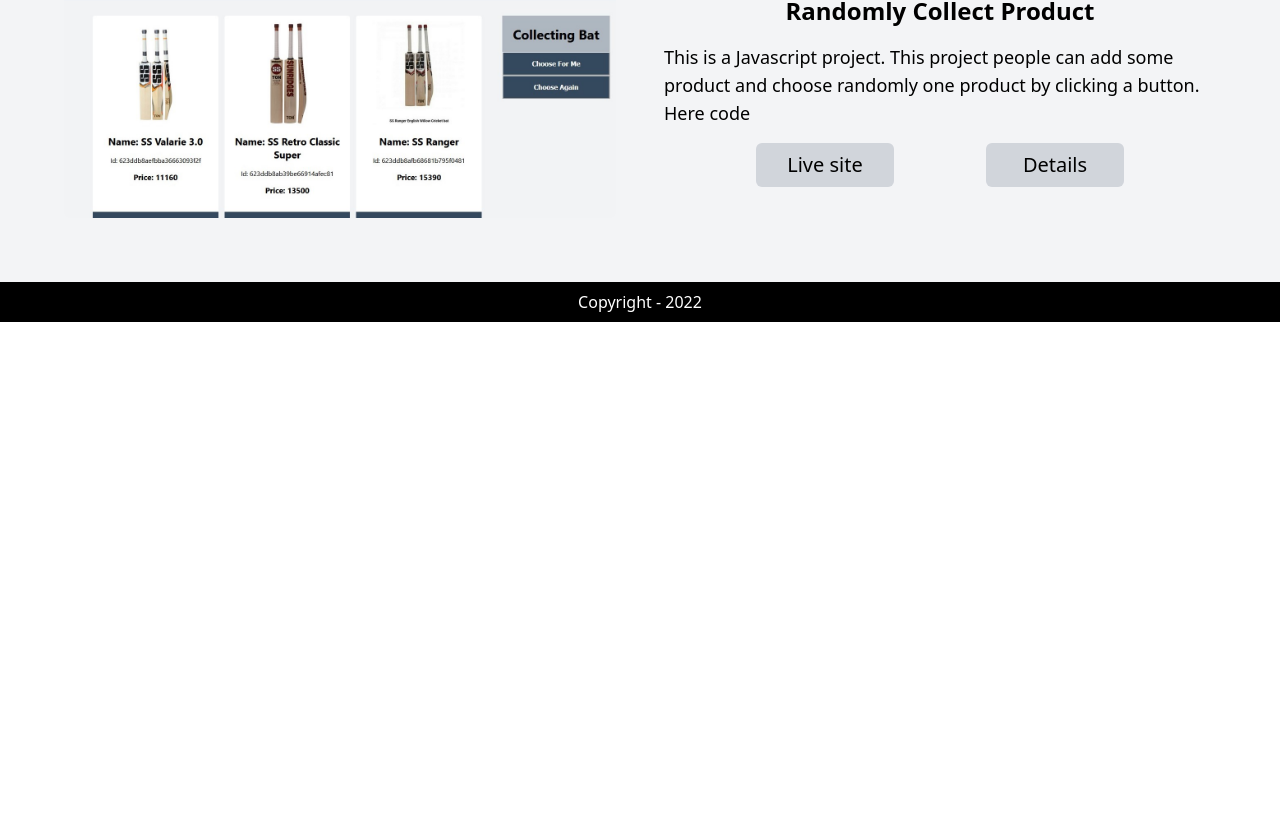
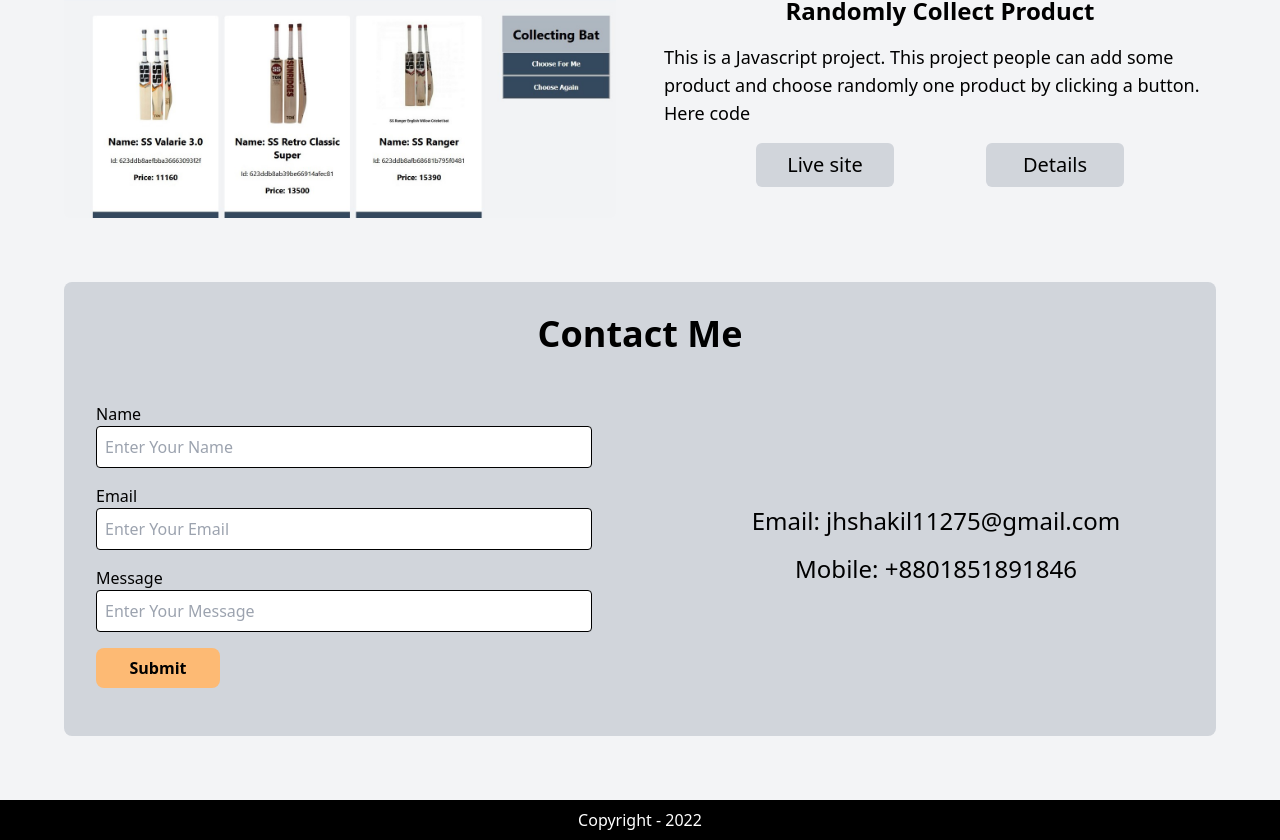
Before and after one commit to jhshakil/protfolio-vuejs, a Vue app: page / in a window 1280 px wide. Shown: the part 2187-3027 px from the top of the page. Before the commit the page ends 2509 px from the top, so only its background shows below. Built offline with nearby package versions, Linux system fonts and the light colour scheme; the HTML template or start-up script is replaced by a standard one.

Commit message:
create contact form

```diff
--- /dev/null
+++ b/src/components/Contact.vue
@@ -0,0 +1,56 @@
+<template>
+    <div class="m-16 bg-gray-300 rounded-lg">
+        <h2 class="text-4xl font-bold text-center pt-8">Contact Me</h2>
+        <div class="grid grid-cols-2 gap-8 items-center">
+            <form class="p-8" @submit.prevent="sending()">
+                <div class="my-4">
+                    <label>Name</label>
+                    <input type="text" v-model="user.name"
+                    class="border outline-none rounded border-black p-2 w-full"
+                    placeholder="Enter Your Name" required>
+                </div>
+                <div class="my-4">
+                    <label>Email</label>
+                    <input type="email" v-model="user.email"
+                    class="border outline-none rounded border-black p-2 w-full"
+                    placeholder="Enter Your Email" required>
+                </div>
+                <div class="my-4">
+                    <label>Message</label>
+                    <input type="textarea" v-model="user.message"
+                    class="border outline-none rounded border-black p-2 w-full"
+                    placeholder="Enter Your Message" required>
+                </div>
+                <div class="my-4">
+                    <input class="bg-orange-300 p-2 rounded-lg w-1/4 text-center font-bold" type="submit" value="Submit">
+                </div>
+            </form>
+            <div>
+                <div>
+                    <div class="text-black p-2 rounded-md text-2xl text-center">Email: jhshakil11275@gmail.com</div>
+                    <div class="text-black p-2 rounded-md text-2xl text-center">Mobile: +8801851891846</div>
+                </div>
+            </div>
+        </div>
+    </div>
+</template>
+
+<script>
+export default {
+    name: 'contactMe',
+    data: function(){
+        return{
+            user: {
+                name: '',
+                email: '',
+                message: ''
+            }
+        }
+    },
+    methods: {
+        sending: function( ) {
+            console.log(this.user)
+        }
+    }
+}
+</script>
--- a/src/views/HomeView.vue
+++ b/src/views/HomeView.vue
@@ -5,6 +5,7 @@
     <AboutMe></AboutMe>
     <MySkill></MySkill>
     <MyProject></MyProject>
+    <Contact></Contact>
     <Footer></Footer>
   </div>
 </template>
@@ -16,6 +17,7 @@
 import MyProject from "@/components/MyProject.vue";
 import MySkill from "@/components/MySkill.vue";
 import Footer from "@/components/Footer.vue";
+import Contact from "@/components/Contact.vue";
 // @ is an alias to /src
 
 export default {
@@ -26,7 +28,8 @@
     AboutMe,
     MyProject,
     MySkill,
-    Footer
+    Footer,
+    Contact
 }
 }
 </script>
```
